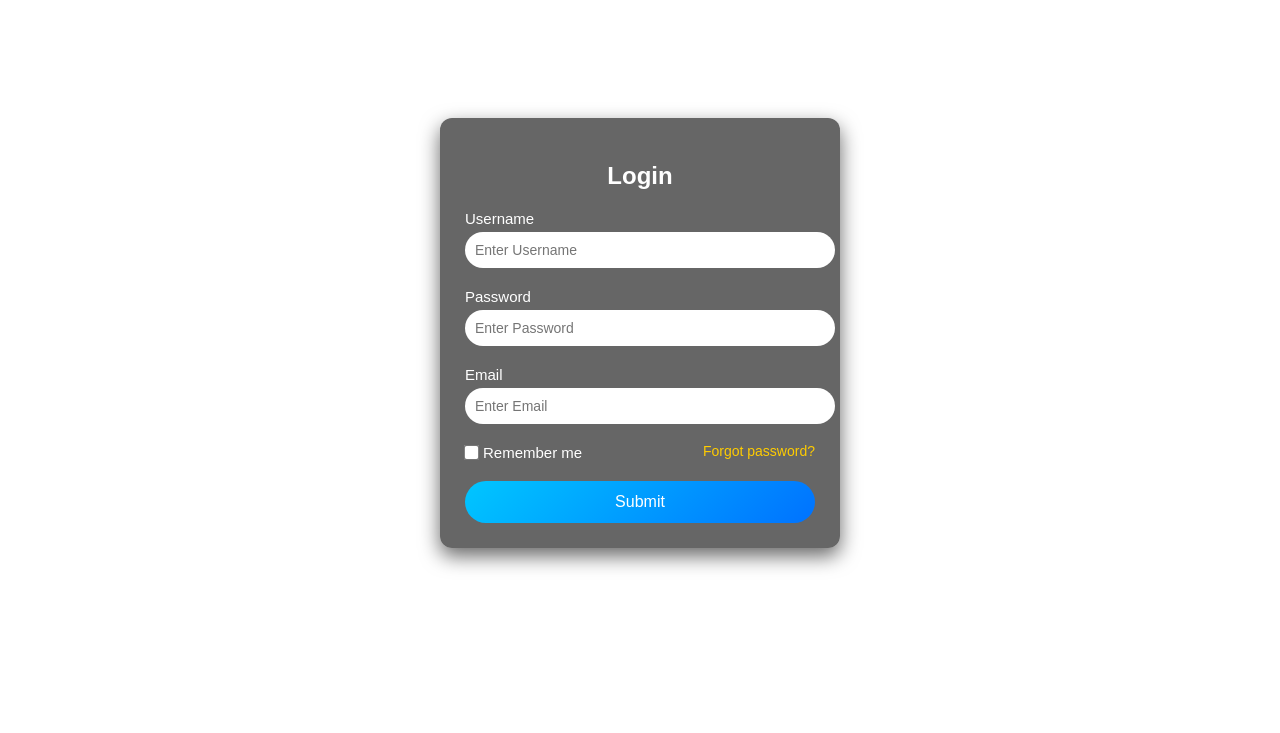
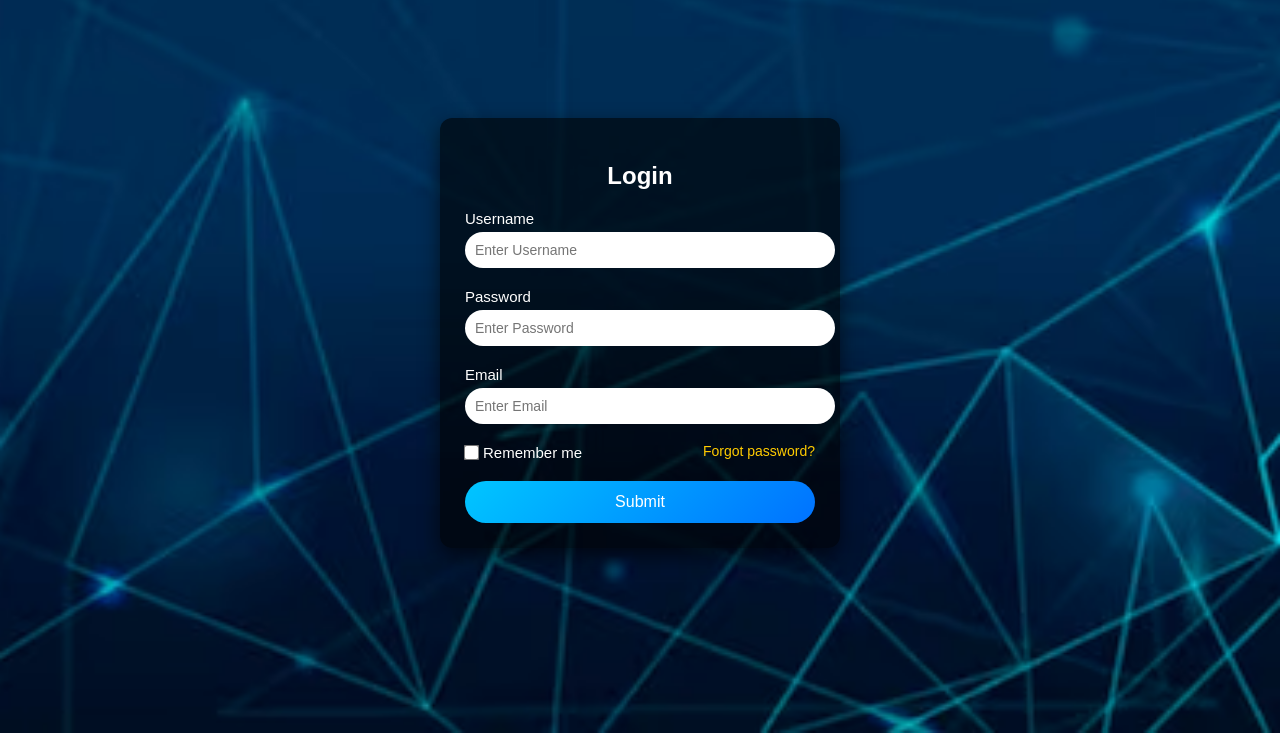
Before and after one commit to kiruba24092004/SignInPage, a plain HTML site: page index.html in a window 1280 px wide. Shown: the part 67-800 px from the top of the page. Drawn offline with Linux system fonts and the light colour scheme.

Commit message:
Update style.css

```diff
--- a/style.css
+++ b/style.css
@@ -7,12 +7,13 @@ body {
   display: flex;
   align-items: center;
   justify-content: center;
-  background: url("images/background.jpg") no-repeat center center/cover;
+  background: url("./background.jpg") no-repeat center center/cover;
   background-size: cover;
   background-position: center;
-  height: 100vh;
   color: white;
 }
+
+
 
 /* Brand name */
 .brand {
```
